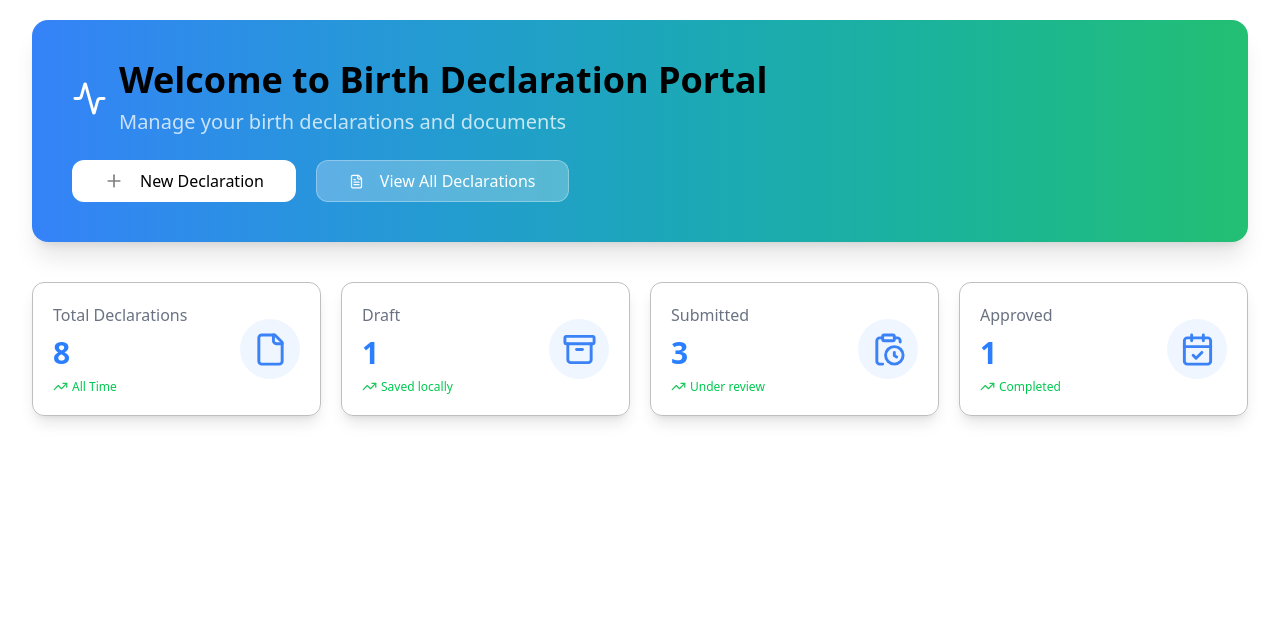
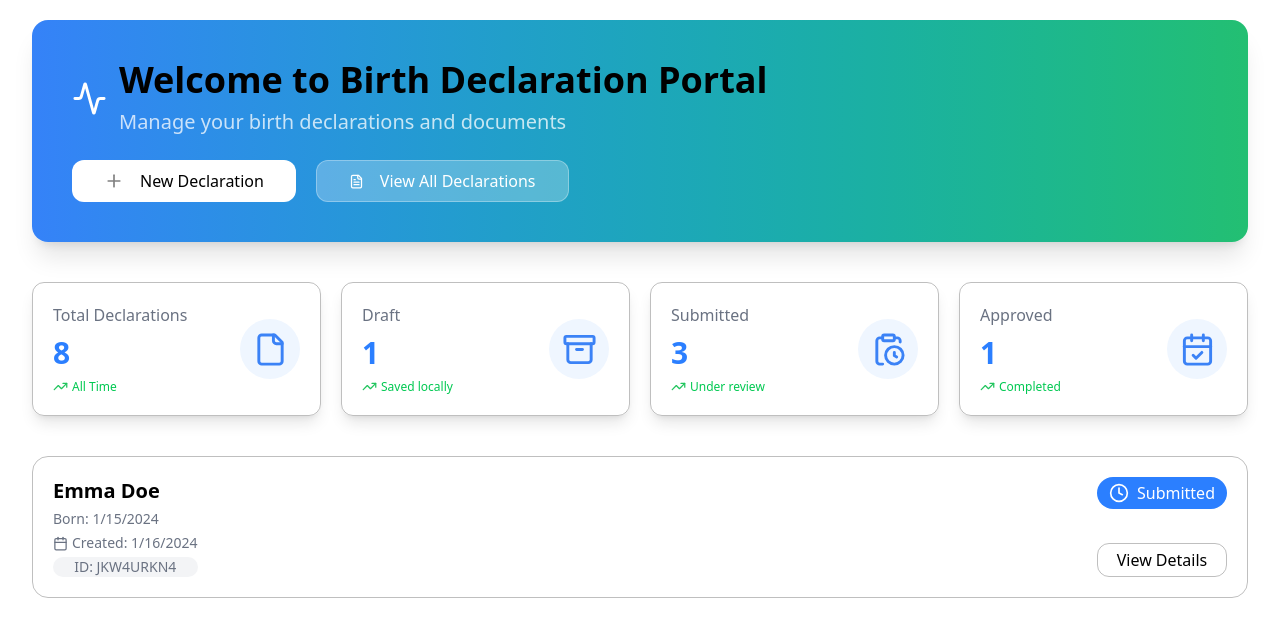
Before and after one commit to carenkonzong/react-training-project, a React (Vite) app: page / in a window 1280 px wide. Shown: the top 636 px of the page. Built offline with nearby package versions, Linux system fonts and the light colour scheme.

Commit message:
Created declaration card

```diff
--- a/src/App.tsx
+++ b/src/App.tsx
@@ -1,11 +1,19 @@
 import Card_parent from "./Birth declaration components/Card_parent";
 import Dashboard_navbar from "./Birth declaration components/Dashboard_banner";
+import Declaration_Card from "./Birth declaration components/Declaration_Card";
 
 function App() {
   return (
     <>
       <Dashboard_navbar />
       <Card_parent />
+      <Declaration_Card
+        id="JKW4URKN4"
+        firstName="Emma"
+        lastName="Doe"
+        birthDate="1/15/2024"
+        status="Submitted"
+      />
     </>
   );
 }
--- a/src/Birth declaration components/Card_element.tsx
+++ b/src/Birth declaration components/Card_element.tsx
@@ -6,11 +6,10 @@ type Props = {
   total: number;
   info: string;
   icon: LucideIcon;
-  color: string;
 };
 
 function Card_element(props: Props) {
-  const { head, total, info, icon: Icon, color } = props;
+  const { head, total, info, icon: Icon } = props;
 
   return (
     <>
--- a/src/Birth declaration components/Card_parent.tsx
+++ b/src/Birth declaration components/Card_parent.tsx
@@ -11,7 +11,6 @@ function Card_parent() {
             total={8}
             info="All Time"
             icon={File}
-            color="green-500"
           />
           <Card_element
             head="Draft"
--- /dev/null
+++ b/src/Birth declaration components/Declaration_Card.tsx
@@ -0,0 +1,50 @@
+import { Clock, Calendar } from "lucide-react";
+
+type Props = {
+  id: string;
+  firstName: string;
+  lastName: string;
+  birthDate: string;
+  status: string;
+};
+
+function Declaration_Card(props: Props) {
+  const { firstName, lastName, birthDate, id, status } = props;
+
+  return (
+    <>
+      <div className="flex justify-center m-5 ">
+        <div className="flex w-full max-w-[1216px] p-5 border rounded-2xl border-black/25">
+          <div>
+            <h1 className="text-xl font-semibold mb-1">
+              {firstName} {lastName}
+            </h1>
+            <h1 className="text-gray-500 text-sm mb-1">Born: {birthDate}</h1>
+            <h1 className="text-gray-500 text-sm mb-1 flex items-center">
+              <div className="mr-1 flex">
+                <Calendar size={15} />
+              </div>
+              Created: 1/16/2024
+            </h1>
+            <h1 className="text-gray-500 text-sm bg-gray-100 rounded-2xl flex justify-center">
+              ID: {id}
+            </h1>
+          </div>
+          <div className="ml-auto flex flex-col justify-between">
+            <h1 className="bg-blue-500 px-3 py-1 text-white rounded-2xl flex justify-center items-center">
+              <div className="mr-2">
+                <Clock size={20} />
+              </div>
+              {status}
+            </h1>
+            <button className="border px-3 py-1 rounded-xl border-black/25 ">
+              View Details
+            </button>
+          </div>
+        </div>
+      </div>
+    </>
+  );
+}
+
+export default Declaration_Card;
```
